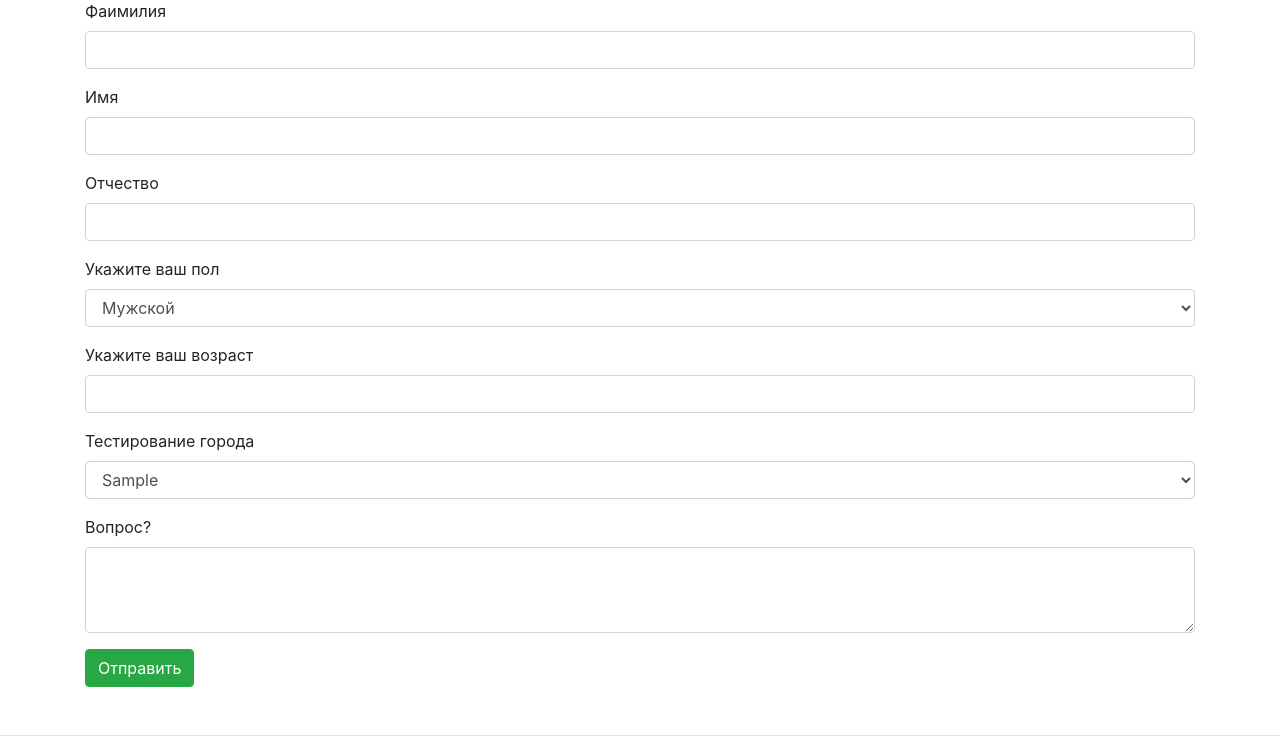
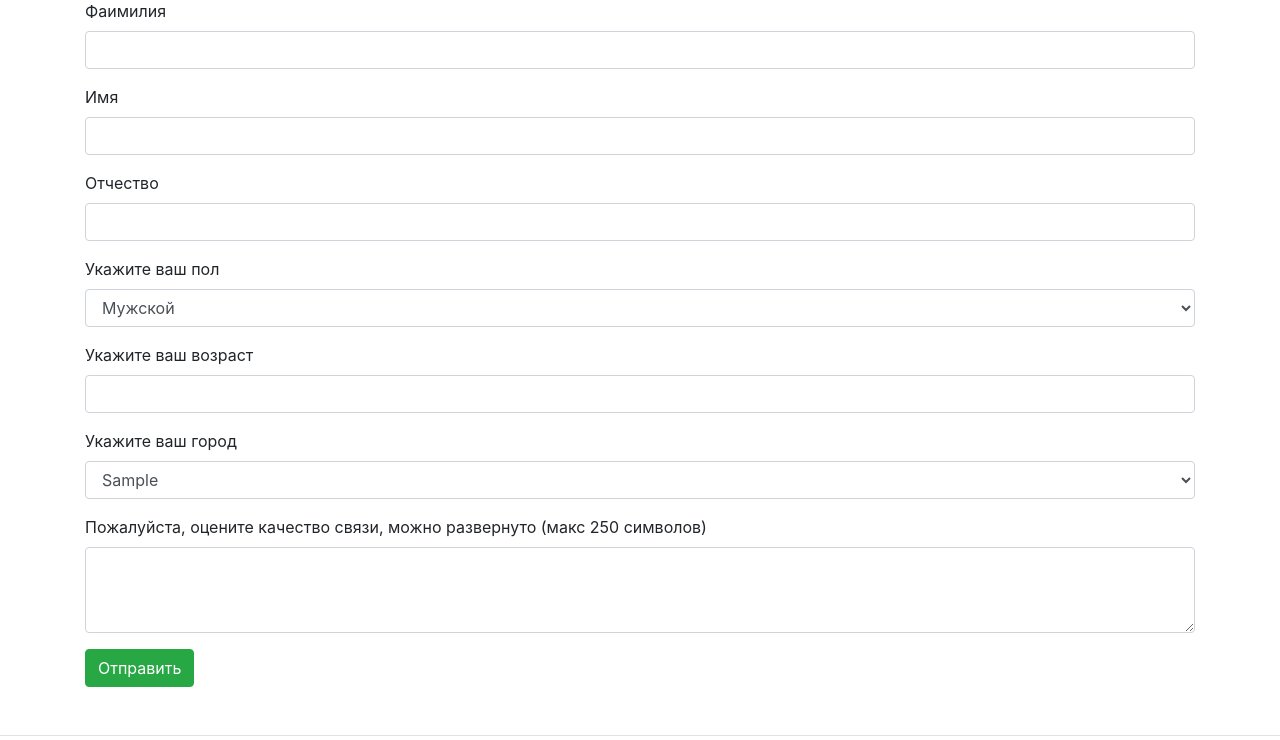
Before and after one commit to sloosli/GazprombankTestTask, a Flask app: page / in a window 1280 px wide. Shown: the part 151-891 px from the top of the page. Run offline with Flask 2, Linux system fonts and the light colour scheme; tables that the repository leaves empty hold one stand-in row (values such as "Sample post").

Commit message:
cosmetic

```diff
--- a/site_app/templates/quiz.html
+++ b/site_app/templates/quiz.html
@@ -30,7 +30,7 @@
             <input type="number" class="form-control" id="ageInput" name="user_age" min="10" max="110" required>
         </div>
         <div class="form-group">
-            <label for="townSelect">Тестирование города</label>
+            <label for="townSelect">Укажите ваш город</label>
             <select class="form-control" id="townSelect" name="user_living_town" required>
                 {% for town in towns%}
                 <option value="{{ town.id }}">{{ town.value }}</option>
@@ -38,7 +38,7 @@
             </select>
         </div>
         <div class="form-group">
-            <label for="questionTextArea">Вопрос?</label>
+            <label for="questionTextArea">Пожалуйста, оцените качество связи, можно развернуто (макс 250 символов)</label>
             <textarea class="form-control" id="questionTextArea" name="user_question" rows="3"
                       required></textarea>
         </div>
```
